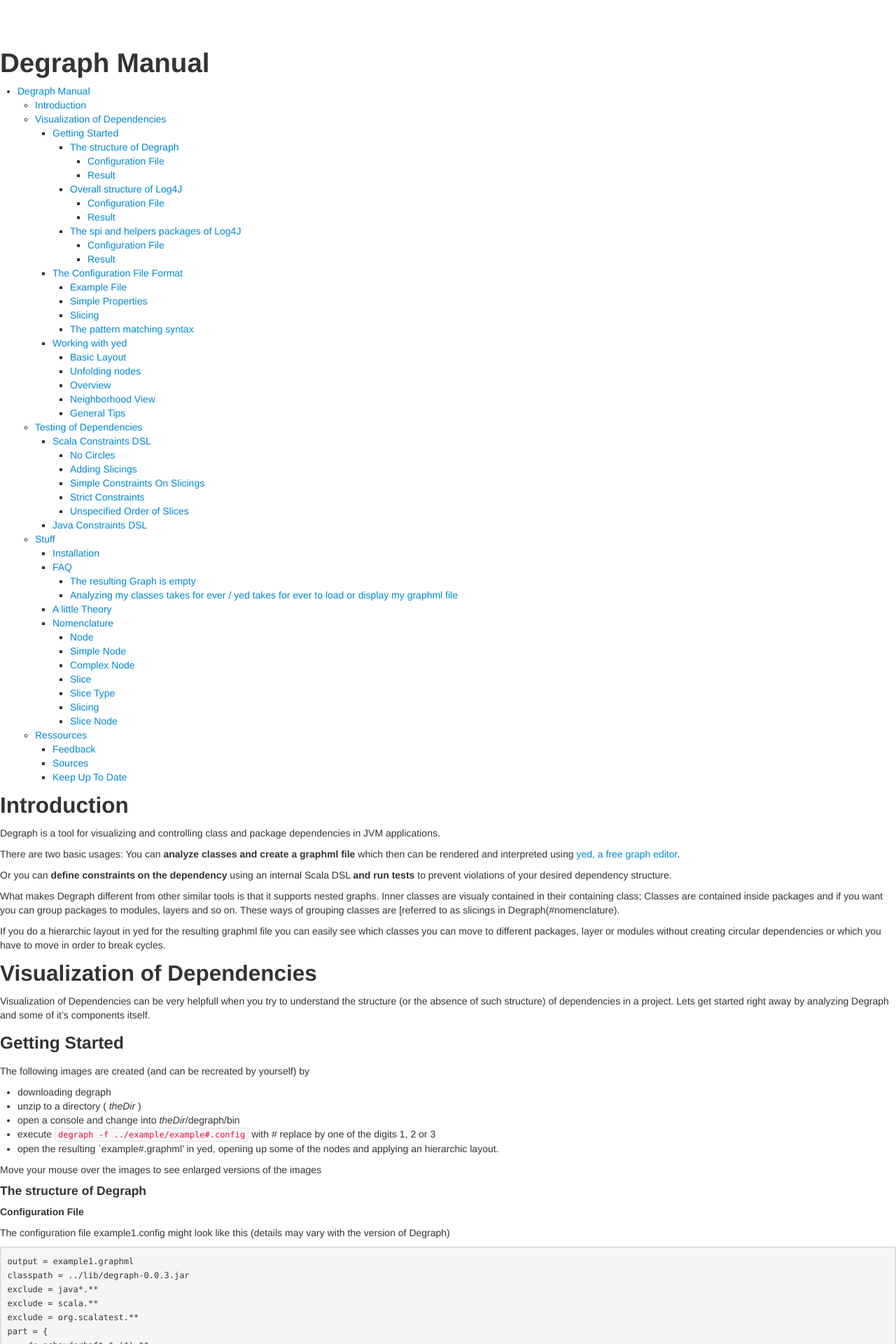
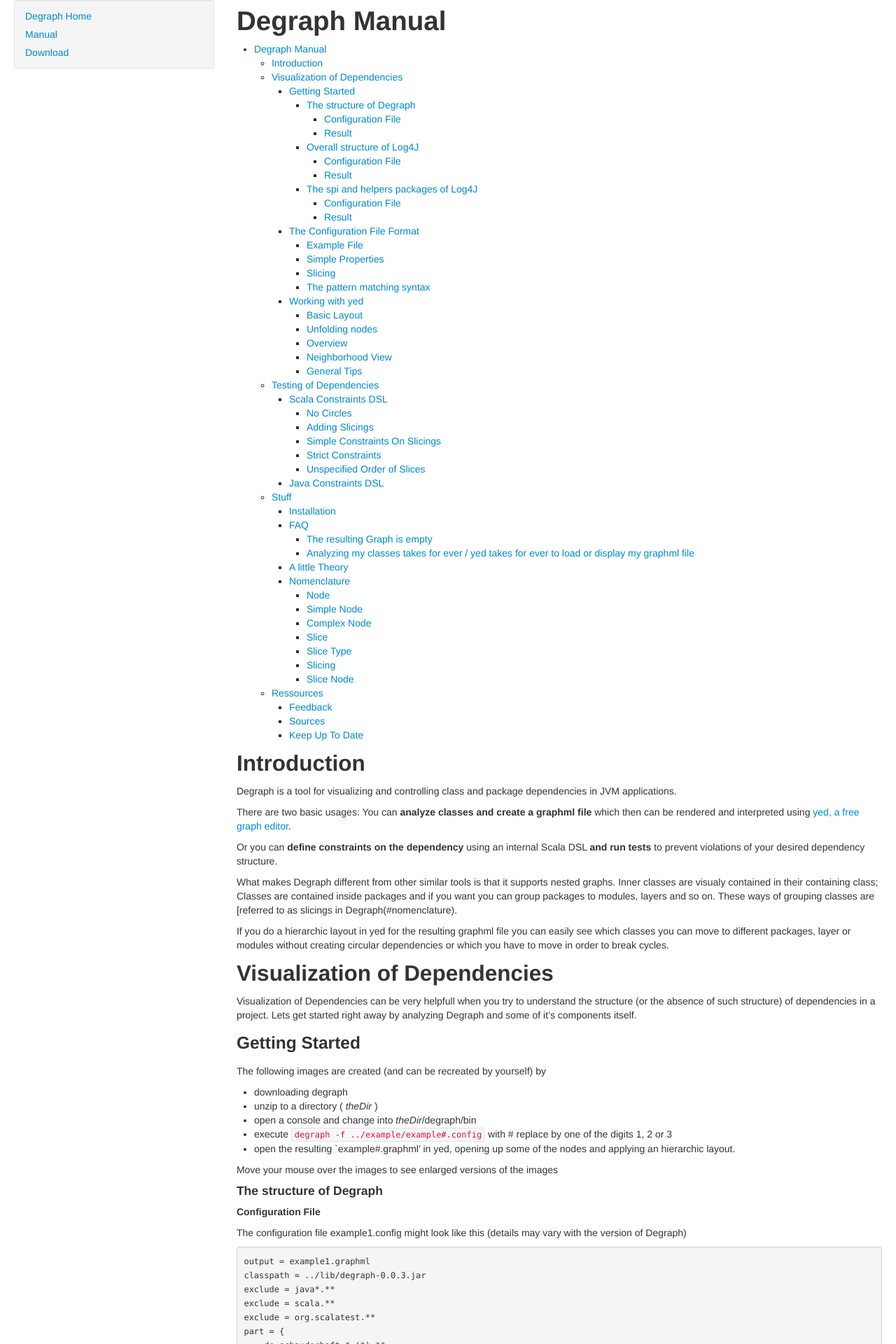
Before and after one commit to riy/degraph, a Jekyll site: the page built from documentation.md, in a window 1280 px wide. Shown: the top 1920 px of the page at 70% size. Built offline with Jekyll 4.4.1, drawn with Linux system fonts in a browser that asks for light colours; nearby versions of some CDN libraries.

Commit message:
added side navigation

```diff
--- a/_layouts/simplePage.html
+++ b/_layouts/simplePage.html
@@ -13,10 +13,7 @@
 
 	<link rel="stylesheet" type="text/css" href="stylesheets/jquery.jqzoom.css" >
     <style type="text/css">
-      body {
-        padding-top: 60px;
-        padding-bottom: 40px;
-      }
+
       .sidebar-nav {
         padding: 9px 0;
       }
@@ -41,8 +38,22 @@
 
   </head>
   <body>
+  <div class="container-fluid">
+      <div class="row-fluid">
+        <div class="span3">
+          <div class="well sidebar-nav">
+            <ul class="nav nav-list">
+              <li><a href="index.html">Degraph Home</a></li>
+              <li><a href="documentation.html">Manual</a></li>
+              <li><a href="download.html">Download</a></li>
+            </ul>
+          </div><!--/.well -->
+        </div><!--/span-->
+        <div class="span9">
 {{content}}
-
+        </div>
+      </div>
+  </div>
 
 <script type='text/javascript' src='//ajax.googleapis.com/ajax/libs/jquery/1.5.1/jquery.min.js'>
 </script>
```
